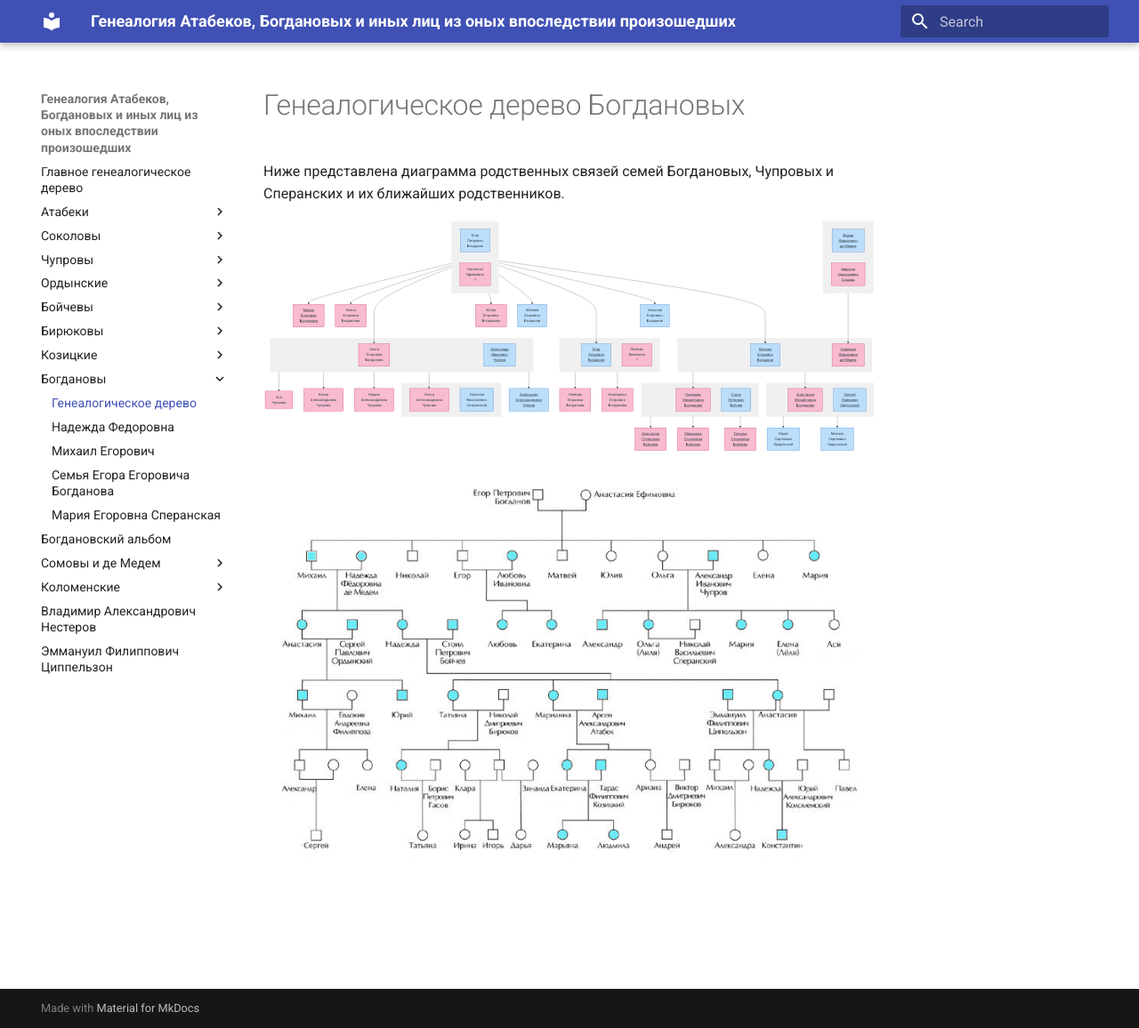
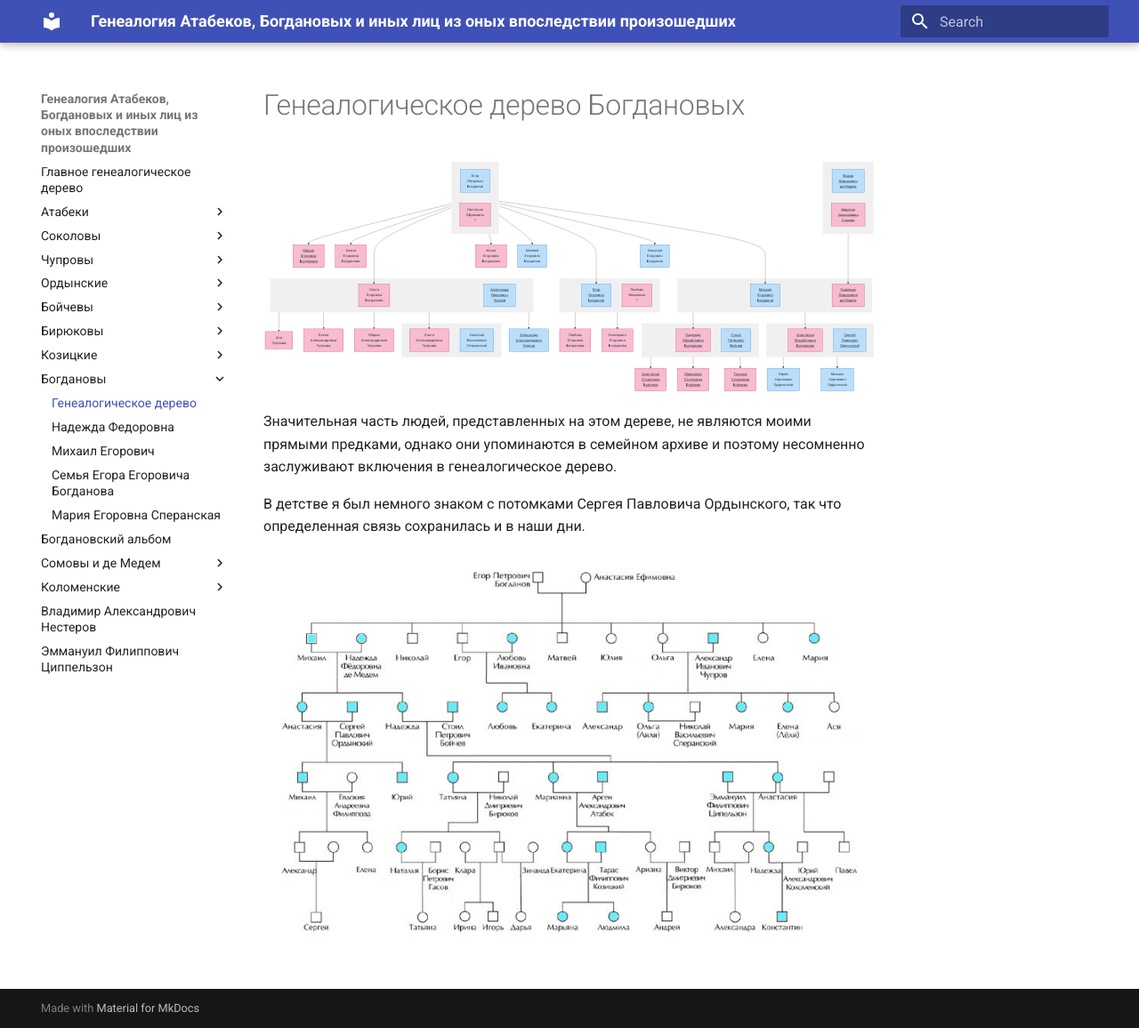
Before and after one commit to senjaster/atagen, an MkDocs documentation site: the page built from docs/people/MEB-ancestors.md, in a window 1280 px wide and 1156 px high. Shown: the whole window at 89% size. Built offline with MkDocs 1.6.1 and Material for MkDocs 9.7.7, drawn with Linux system fonts in a browser that asks for light colours.

Commit message:
Couple fixes

````diff
--- a/docs/people/MEB-ancestors.md
+++ b/docs/people/MEB-ancestors.md
@@ -1,6 +1,4 @@
 # Генеалогическое дерево Богдановых
-
-Ниже представлена диаграмма родственных связей семей Богдановых, Чупровых и Сперанских и их ближайших родственников.
 
 ```mermaid
 graph TD
@@ -161,6 +159,9 @@ graph TD
 
 ```
 
+Значительная часть людей, представленных на этом дереве, не являются моими прямыми предками, однако они упоминаются в семейном архиве и поэтому несомненно заслуживают включения в генеалогическое дерево.
+
+В детстве я был немного знаком с потомками Сергея Павловича Ордынского, так что определенная связь сохранилась и в наши дни.
 
 
 ![](img/BogdGen.jpg)
````
Also changed, not shown: docs/Album/index.md (+1 -1 lines).
